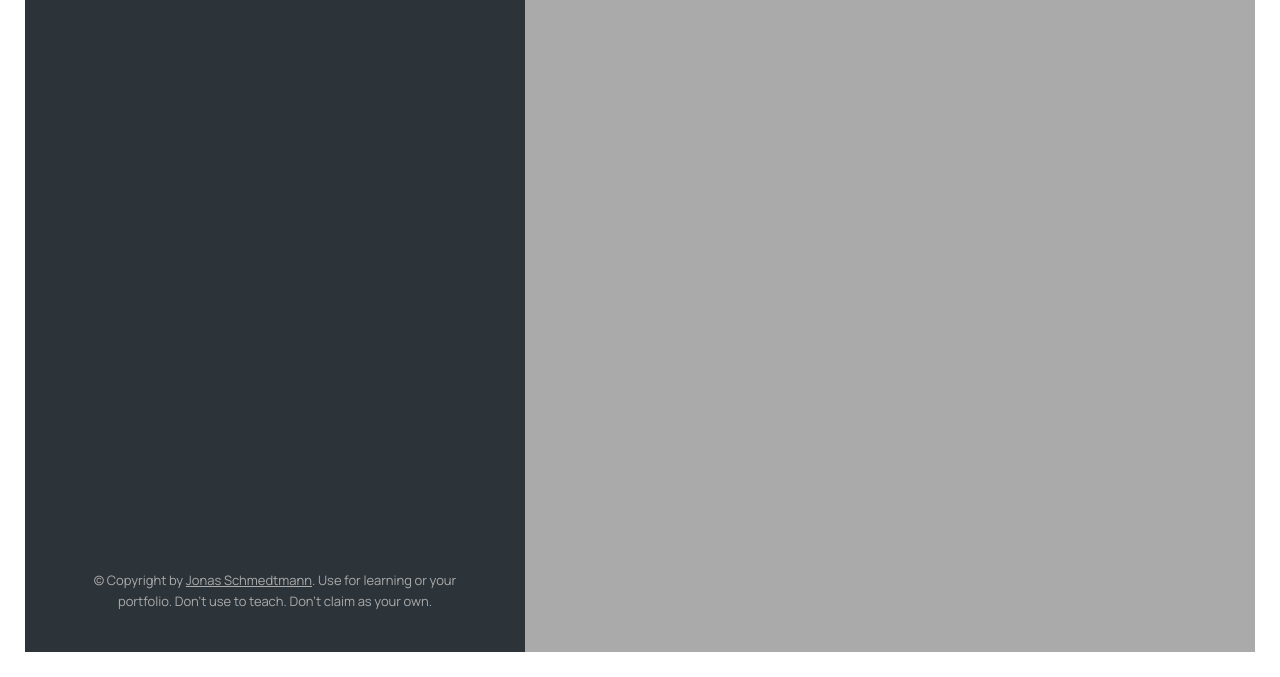
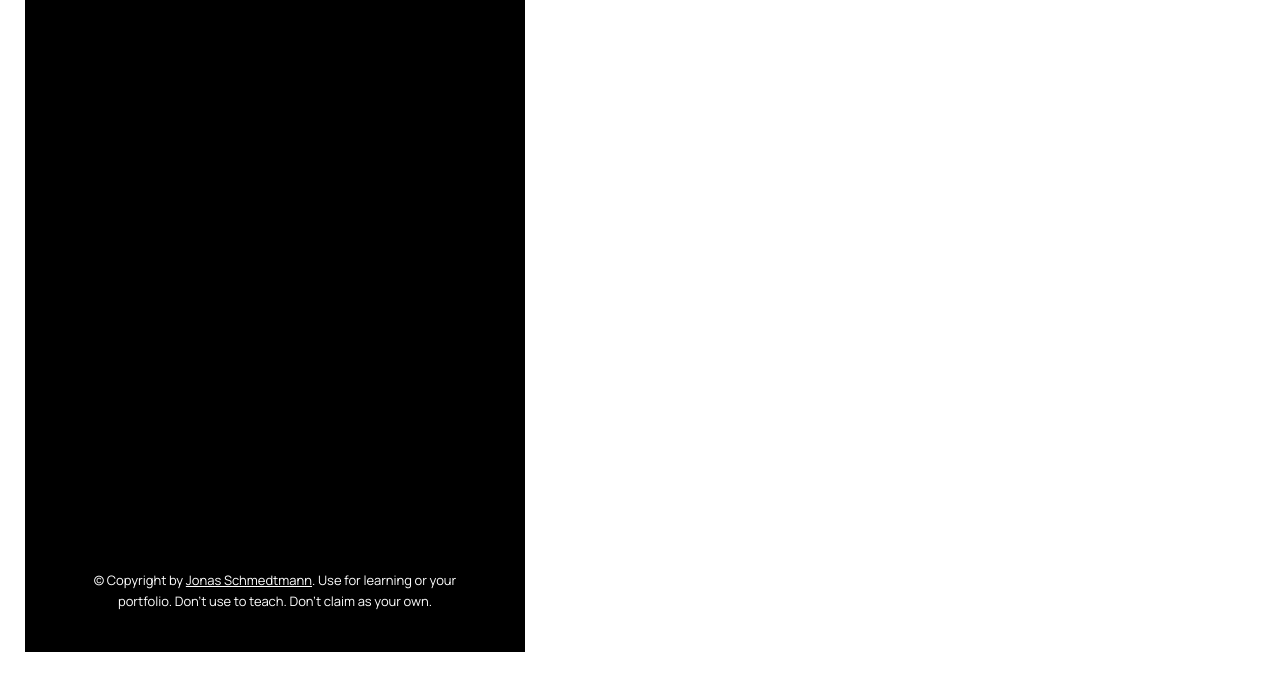
Before and after one commit to wannacry3030/mapFit, a plain HTML site: page index.html in a window 1280 px wide. Shown: the part 123-800 px from the top of the page. Drawn offline with nearby package versions, Linux system fonts and the light colour scheme.

Commit message:
update style.css

```diff
--- a/style.css
+++ b/style.css
@@ -3,9 +3,9 @@
   --color-brand--2: #00c46a;
   --color-brand--3: #00bec4;
 
-  --color-dark--1: #2d3439;
+  --color-dark--1: #000000;
   --color-dark--2: #42484d;
-  --color-light--1: #aaa;
+  --color-light--1: #ffffff;
   --color-light--2: #ececec;
   --color-light--3: rgb(214, 222, 224);
 }
```
Also changed, not shown: assets/fenrirLogoAntiga.png (added), 1 other file.
